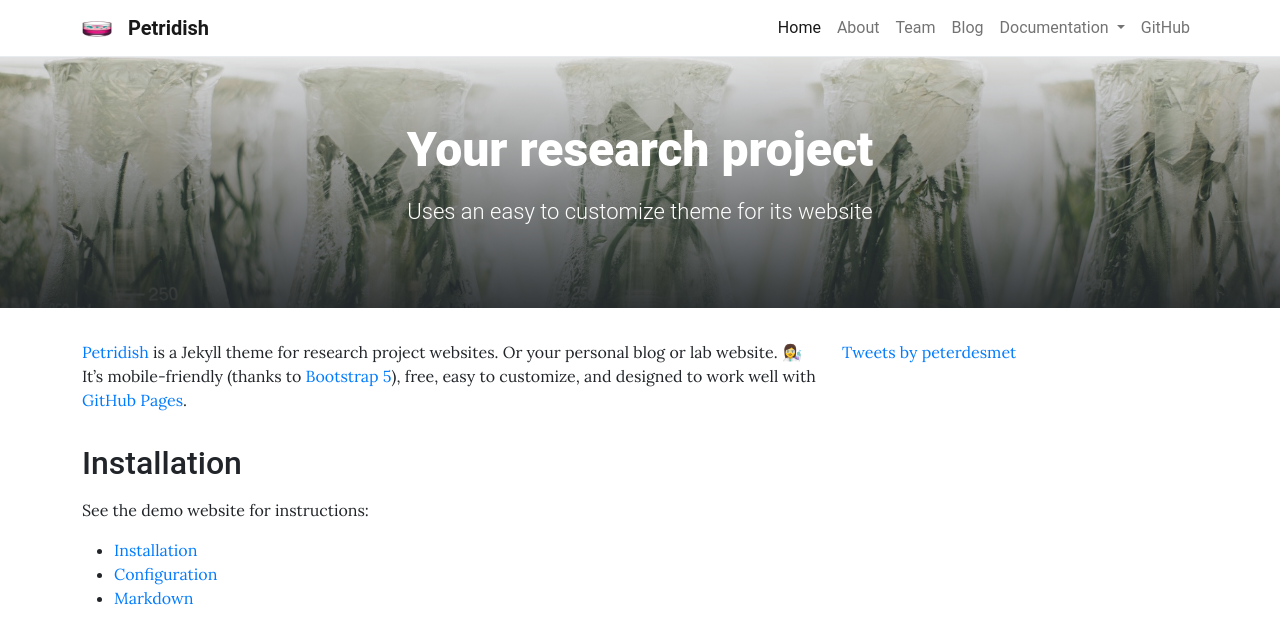
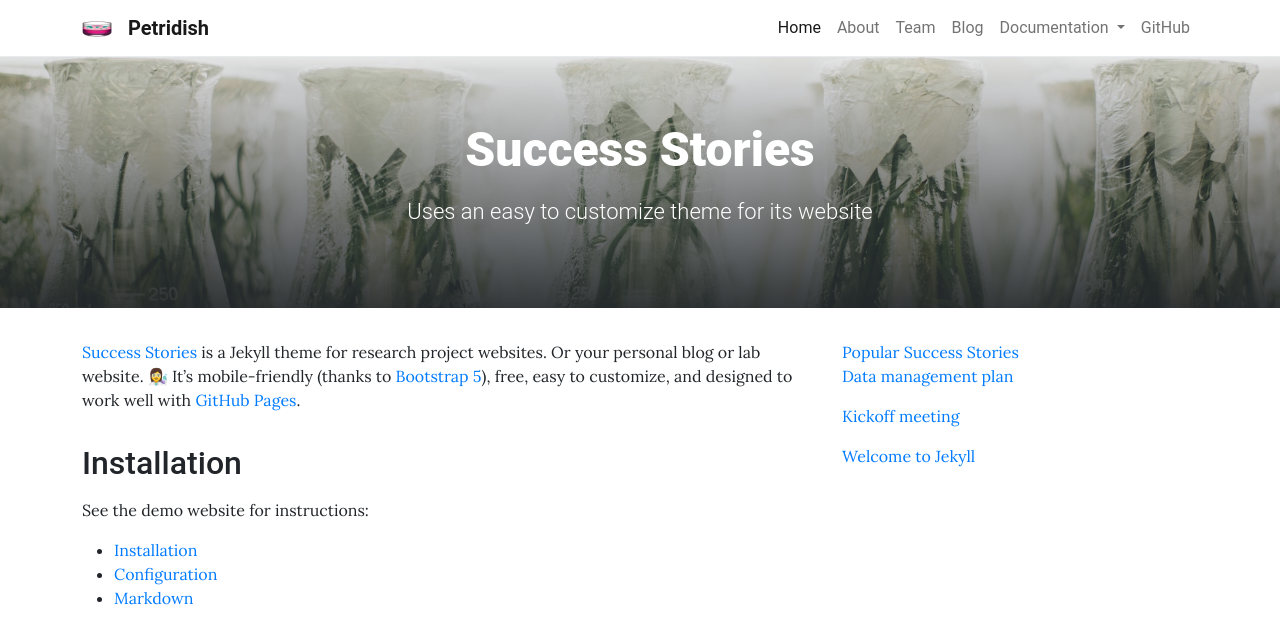
Before and after one commit to tusharbansal22/publicity, a Jekyll site: the page built from pages/home.md, in a window 1280 px wide, cut to the strip 0-647 px from the top of the page. Shown: the top 644 px of the strip. Built offline with Jekyll 4.4.1, drawn with Linux system fonts in a browser that asks for light colours; comment, search, counter and statistics services are not loaded.

Commit message:
added sidebar

```diff
--- a/_layouts/home.html
+++ b/_layouts/home.html
@@ -20,9 +20,12 @@ remark: See also page.layout == 'home' in head.html and header.html.
       {% if two_col %}
         <div class="col-lg-4">
           <a class="twitter-timeline" data-height="500" data-link-color="{{ site.colors.links }}" href="https://twitter.com/{{ site.social.twitter }}?ref_src=twsrc%5Etfw">
-            Tweets by {{ site.social.twitter }}
+            Popular Success Stories
           </a>
-          <script async src="https://platform.twitter.com/widgets.js" charset="utf-8"></script>
+          {% for item in site.posts limit:site.posts_on_home %}
+          <p><a href="{{ item.url | relative_url }}" >{{item.title}}</a></p>
+        {% endfor %}
+
         </div>
       {% endif %}
     </div>
--- a/pages/home.md
+++ b/pages/home.md
@@ -1,12 +1,12 @@
 ---
 layout: home
-title: Your research project
+title: Success Stories
 description: Uses an easy to customize theme for its website
 background: /assets/theme/images/chuttersnap-146799-unsplash.jpg
 permalink: /
 ---
 
-[Petridish](https://github.com/peterdesmet/petridish) is a Jekyll theme for research project websites. Or your personal blog or lab website. 👩‍🔬 It's mobile-friendly (thanks to [Bootstrap 5](https://getbootstrap.com/docs/5.1/)), free, easy to customize, and designed to work well with [GitHub Pages](https://pages.github.com/).
+[Success Stories](https://github.com/peterdesmet/petridish) is a Jekyll theme for research project websites. Or your personal blog or lab website. 👩‍🔬 It's mobile-friendly (thanks to [Bootstrap 5](https://getbootstrap.com/docs/5.1/)), free, easy to customize, and designed to work well with [GitHub Pages](https://pages.github.com/).
 
 ## Installation
 
```
